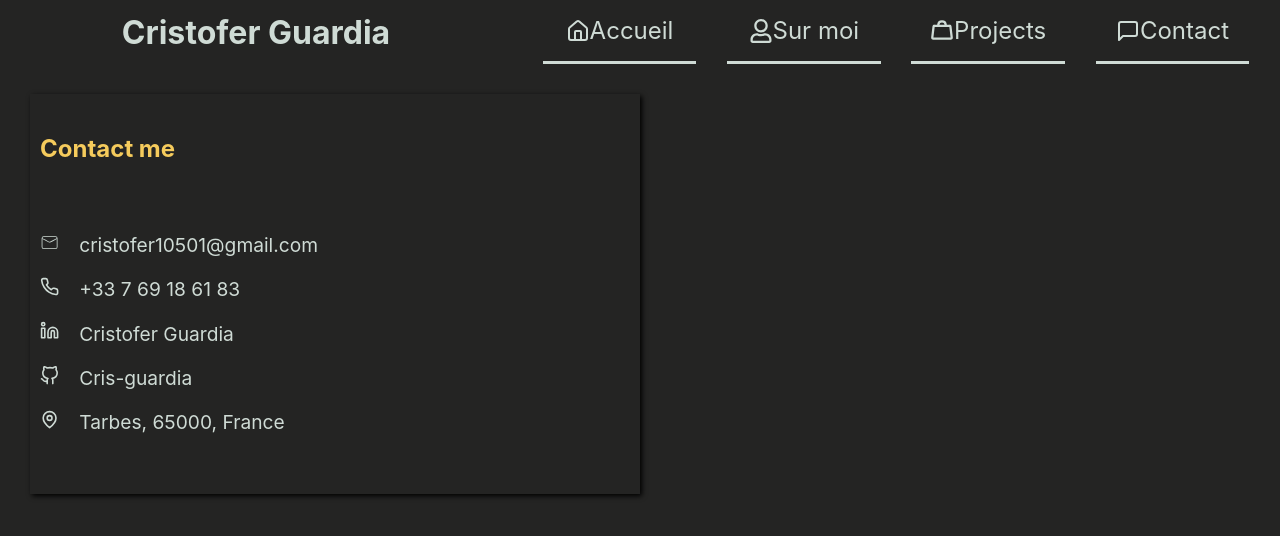
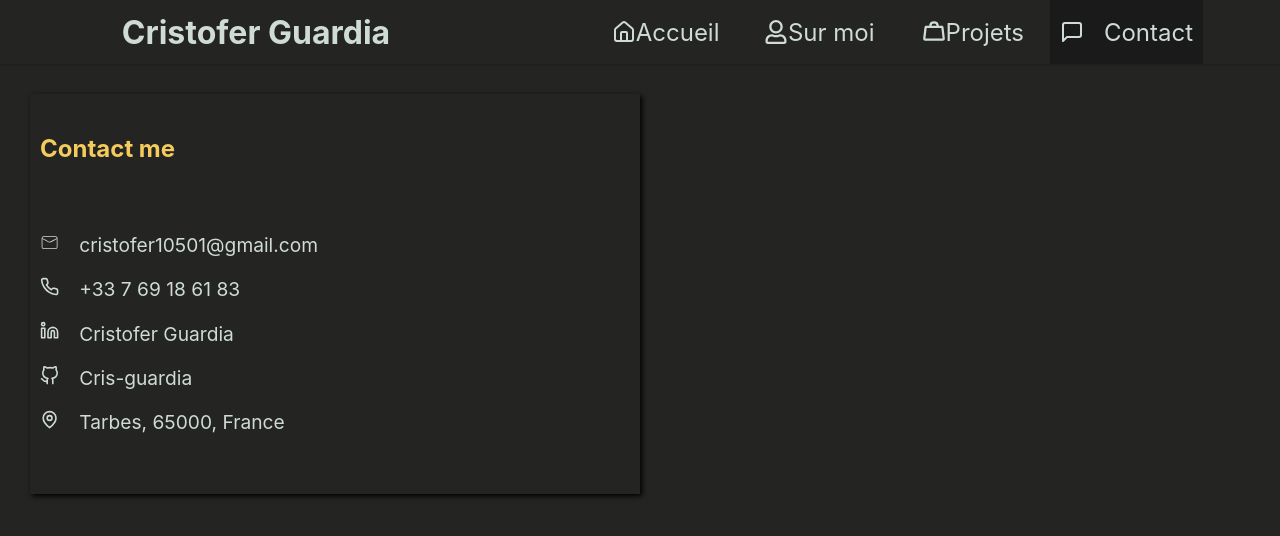
Before and after one commit to Cris-Guardia/portfolio, a React (Create React App) app: page /portfolio/contact in a window 1280 px wide. Shown: the top 536 px of the page. Built offline with nearby package versions, Linux system fonts and the light colour scheme.

Commit message:
Home bug fixed

```diff
--- a/src/components/navigation/Navigation.css
+++ b/src/components/navigation/Navigation.css
@@ -4,6 +4,10 @@ nav{
     display: flex;
     align-items: center;
     justify-content: space-between;
+
+    z-index: 1000;
+    box-shadow: 0px 0px 2px #1a1a1a;
+
 }
 
 nav h3 {
@@ -18,13 +22,6 @@ nav h3 {
     justify-content: center;
     /* text-align: center; */
 }
-/*
-nav {
-    padding: 0;
-
-    display: flex;
-    align-items: center;
-} */
 
 nav ul {
     width: 60%;
@@ -34,7 +31,7 @@ nav ul {
 
     display: flex;
     align-items: center;
-    justify-content: space-evenly;
+    justify-content: center;
 }
 
 nav ul li {
@@ -43,7 +40,7 @@ nav ul li {
     display: flex;
     align-items: center;
     justify-content: space-around;
-    border-bottom: solid;
+    /* border-bottom: 2px solid; */
 }
 
 nav ul li a{
@@ -53,6 +50,12 @@ nav ul li a{
     justify-content: space-around;
 
     text-decoration: none;
+}
+
+li .active-link{
+    width: 100%;
+    height: 100%;
+    background: #1a1a1a;
 }
 
 nav ul li:hover{
@@ -74,6 +77,9 @@ nav ul li:hover{
 
     .ul-links{
         display: none;
+
+        animation-name: disapear;
+        animation-duration: 0.5s;
     }
 
     .ul-links.open{
@@ -89,11 +95,36 @@ nav ul li:hover{
         /* background-color: blue; */
         box-shadow: -5px -5px 20px #1a1a1a;
         background-color: #242423;
+
+        animation-name: apear;
+        animation-duration: 0.5s;
     }
 
     .ul-links.open li{
-        margin: 20px 0px;
+        margin: 5px 0px;
         width: 80%;
-        height: 5%;
+        height: 10%;
     }
 }
+
+@keyframes apear {
+    from {
+        opacity: 0%;
+        margin-left: 10px;
+    }
+    to {
+        opacity: 100%;
+        margin-left: none;
+    }
+}
+
+@keyframes disapear {
+    from {
+        opacity: 100%;
+        margin-left: none;
+    }
+    to {
+        opacity: 0%;
+        margin-left: 10px;
+    }
+}
--- a/src/components/navigation/Navigation.jsx
+++ b/src/components/navigation/Navigation.jsx
@@ -11,9 +11,11 @@ import { Button } from '../Button/Button'
 
 function Navigation(){
     const [menuOpen, setMenuOpen] = useState(false);
+
     const showNav = () => {
         setMenuOpen(!menuOpen)
     }
+
     return(
         <nav>
             <h3>
@@ -26,26 +28,25 @@ function Navigation(){
 
             <ul className={`ul-links ${menuOpen ? 'open' : ''}`}>
                 <li>
-                    <NavLink
-                    to='/portfolio/'>
+                    <NavLink to='/portfolio/' end className={({isActive}) => isActive ? 'active-link' : ''}>
                         <LuHouse />
                         Accueil
                     </NavLink>
                 </li>
                 <li>
-                    <NavLink to='/portfolio/about'>
+                    <NavLink to='/portfolio/about' className={({isActive}) => isActive ? 'active-link' : ''}>
                         <FaRegUser />
                         Sur moi
                     </NavLink>
                 </li>
                 <li>
-                    <NavLink to='/portfolio/projects'>
+                    <NavLink to='/portfolio/projects' className={({isActive}) => isActive ? 'active-link' : ''}>
                         <PiHandbagSimpleBold />
-                        Projects
+                        Projets
                     </NavLink>
                 </li>
                 <li>
-                    <NavLink to='/portfolio/contact'>
+                    <NavLink to='/portfolio/contact' className={({isActive}) => isActive ? 'active-link' : ''}>
                         <FiMessageSquare />
                         Contact
                     </NavLink>
```
